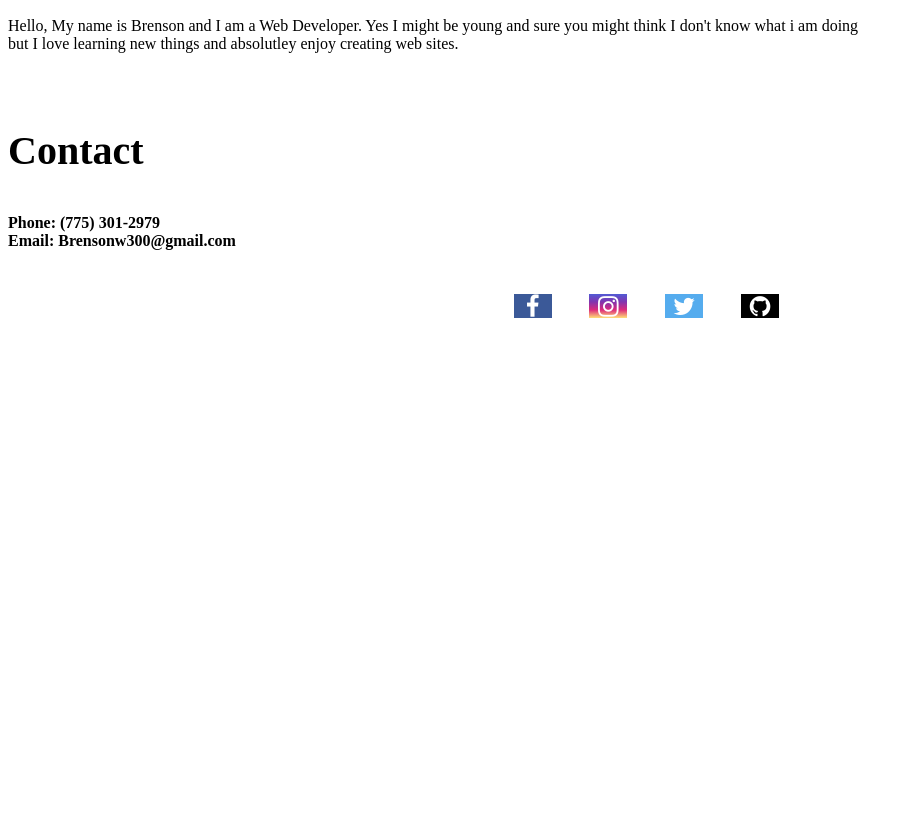
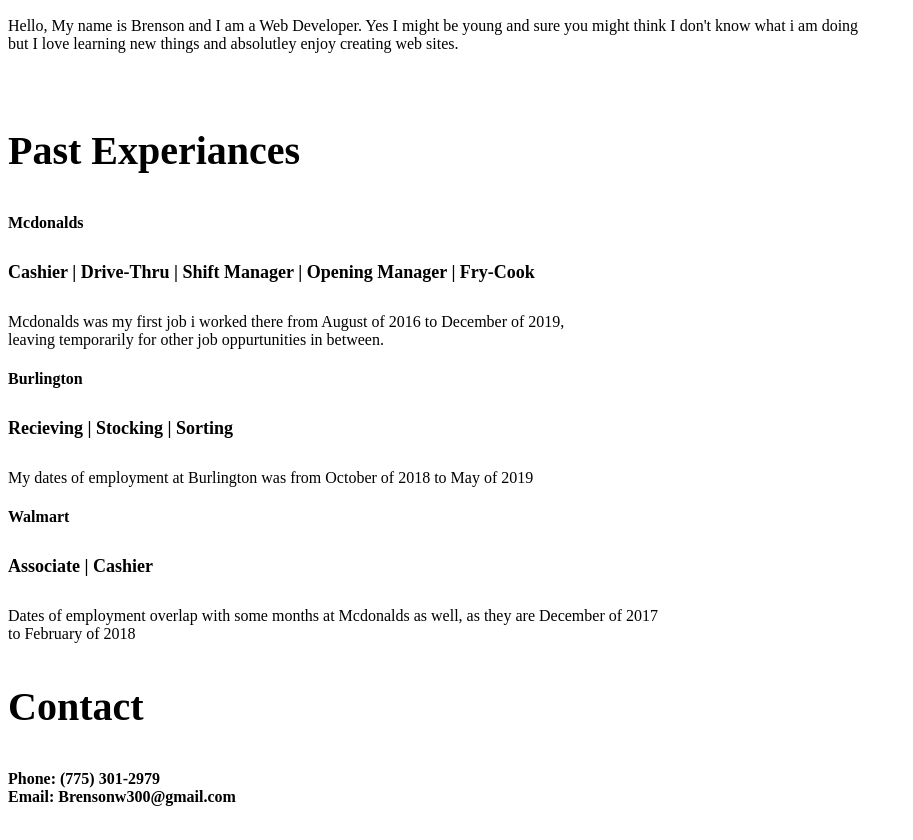
Before and after one commit to BrensonW/Resume, a plain HTML site: page assets/index.html in a window 1280 px wide. Shown: the part 623-1463 px from the top of the page, without its empty margins (0-913 px from the left). Before the commit the page ends 949 px from the top, so only its background shows below. Drawn offline with Linux system fonts and the light colour scheme; a web font is replaced by a local one.

Commit message:
Added past experiances

```diff
--- a/assets/index.html
+++ b/assets/index.html
@@ -25,6 +25,18 @@
                       learning new things and absolutley enjoy creating web sites.
                   </p>
                   <br>
+                  <h3>Past Experiances</h3>
+                  <h4>Mcdonalds</h4>
+                  <h5 class="skills">Cashier | Drive-Thru | Shift Manager | Opening Manager | Fry-Cook</h5>
+                  <p>Mcdonalds was my first job i worked there from August of 2016 to December of 2019, <br>
+                leaving temporarily for other job oppurtunities in between.</p>
+                  <h4>Burlington</h4>
+                  <h5 class="skills">Recieving | Stocking | Sorting</h5>
+                  <p> My dates of employment at Burlington was from October of 2018 to May of 2019</p>
+                  <h4>Walmart</h4>
+                  <h5 class="skills">Associate | Cashier</h5>
+                  <p>Dates of employment overlap with some months at Mcdonalds as well, as they are December of 2017 <br>
+                to February of 2018</p>
                   <h3>Contact</h3>
                   <h5 class="contact">Phone: (775) 301-2979
                       <br>
```
